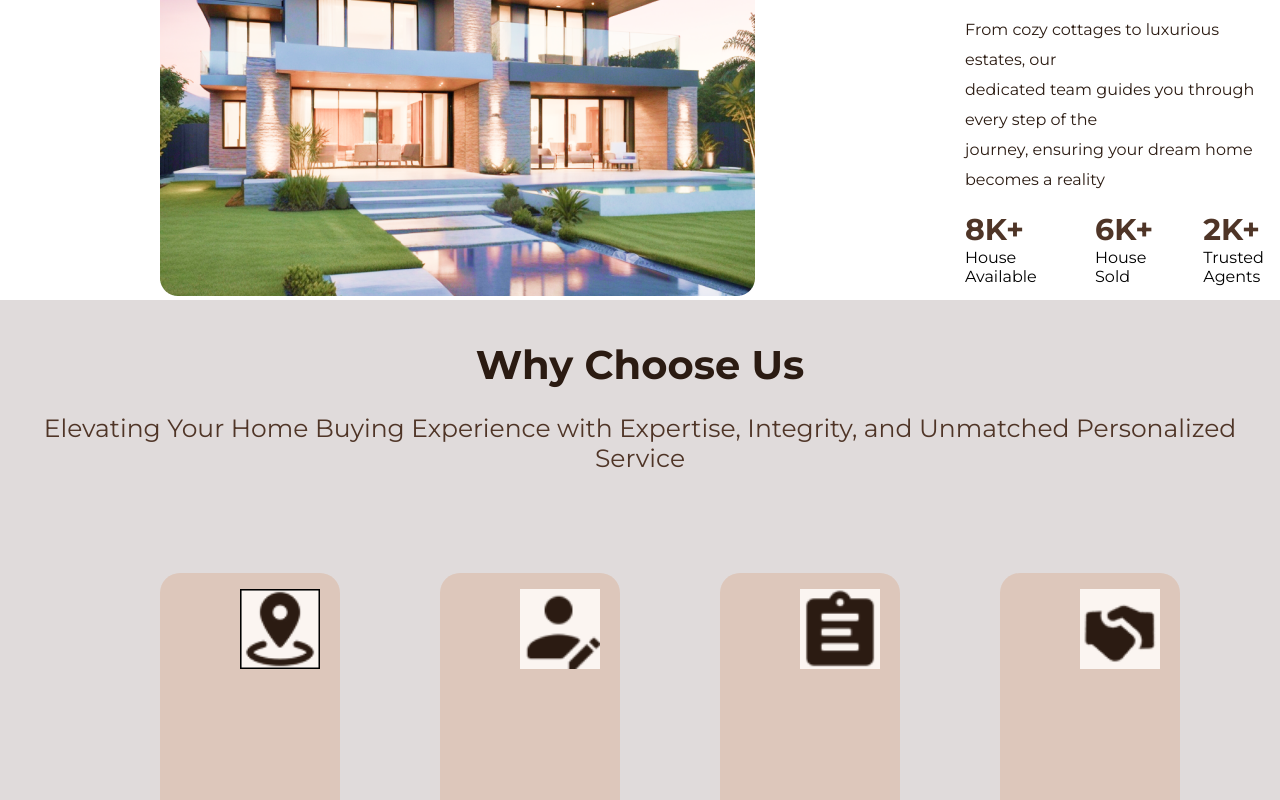
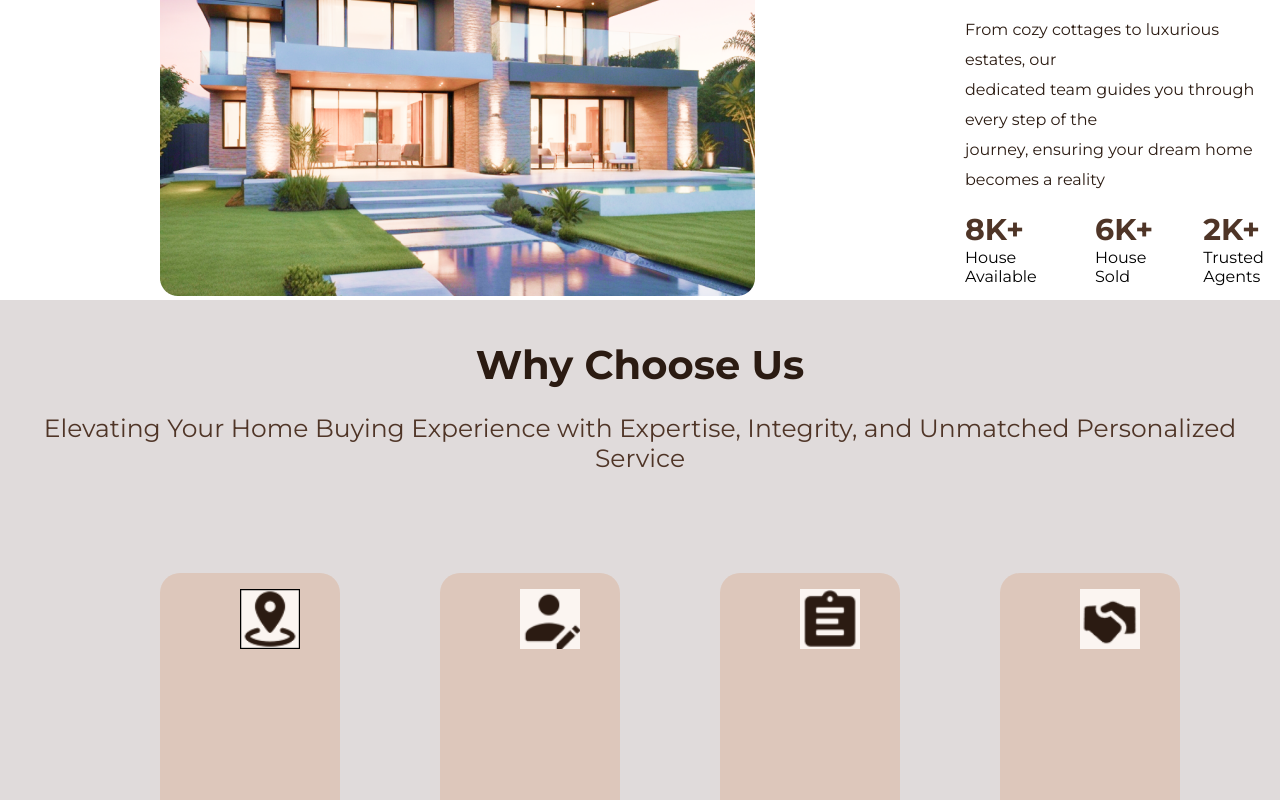
Before and after one commit to gabrieljcoutinho/Projeto-Dwello, a React (Create React App) app: page / in a window 1280 px wide. Shown: the part 884-1684 px from the top of the page. Built offline with nearby package versions, Linux system fonts and the light colour scheme.

Commit message:
teste tamnho da img

```diff
--- a/src/Css/WhyChoose.css
+++ b/src/Css/WhyChoose.css
@@ -35,7 +35,7 @@
 
 .divDaFlexBox img {
     background-color: #FBF5F1;
-    width: 80px;
+    width: 60px;
 }
 
 .movimentacaoDaImg {
```
